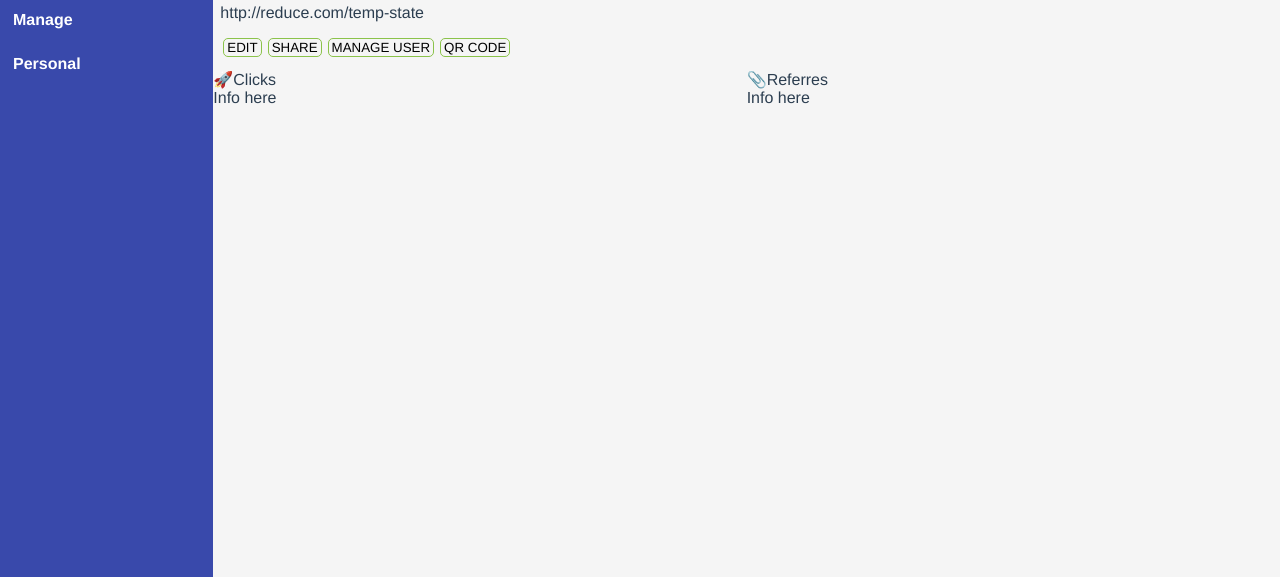
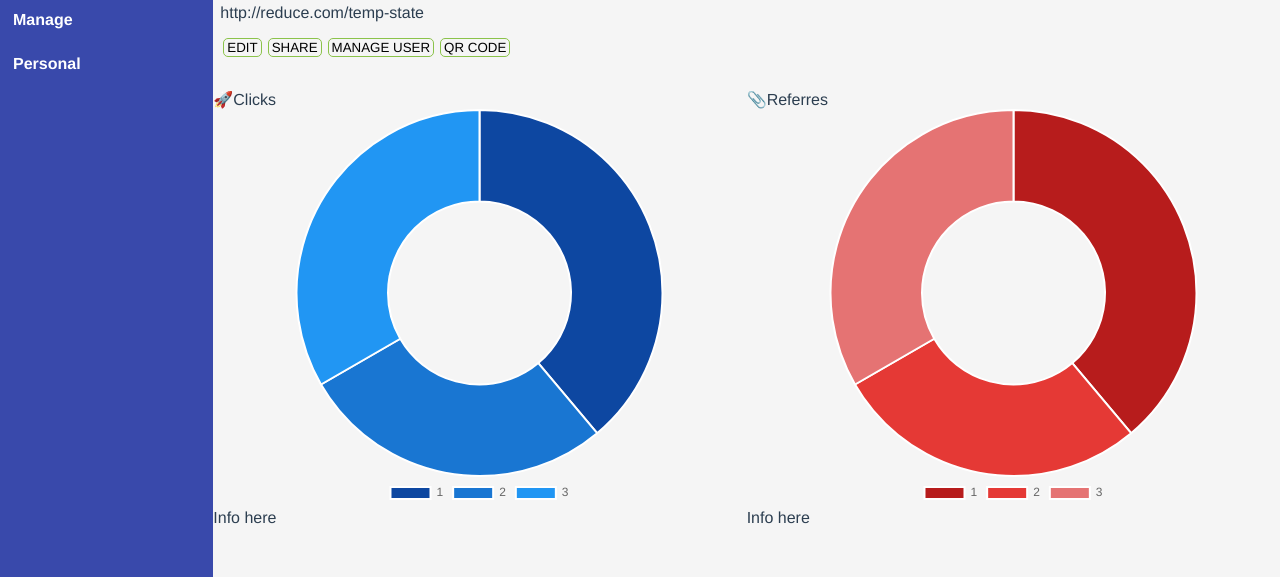
Before and after one commit to micaiah-effiong/url-shortener, a Vue app in the folder public/: page /links in a window 1280 px wide. Shown: the part 153-730 px from the top of the page. Built offline with nearby package versions, Linux system fonts and the light colour scheme.

Commit message:
use click and referres components

```diff
--- a/public/src/components/links-page/links.vue
+++ b/public/src/components/links-page/links.vue
@@ -2,7 +2,7 @@
   <div class="flex">
     <div class="link-dtl">
       <div style="font-size: 12px;">
-        <span> <datetime time="10-25-2020"> Sun Oct 25 2020</datetime></span> |
+        <span> <time datetime="10-25-2020"> Sun Oct 25 2020</time></span> |
         Micaiah Effiong
       </div>
       <div class="gap-t"><h3>The testing link</h3></div>
@@ -17,21 +17,18 @@
         <button class="option-btn">QR CODE</button>
       </div>
     </div>
-    <div class="panel">
-      <div>🚀Clicks</div>
-      <div>Info here</div>
-    </div>
-    <div class="panel">
-      <div>📎Referres</div>
-      <div>Info here</div>
-    </div>
+    <ClicksPanel />
+    <ReferrersPanel />
   </div>
 </template>
 
 <script>
 // import axios from "axios";
+import ClicksPanel from "./clicks-panel";
+import ReferrersPanel from "./referrers-panel";
 export default {
   name: "Links",
+  components: { ClicksPanel, ReferrersPanel },
   data() {
     return {
       links: [
@@ -109,9 +106,10 @@ div.gap-t {
 
 .panel {
   width: 50%;
+  margin-top: 20px;
 }
 
-@media (max-width: 550px) {
+@media (max-width: 768px) {
   .panel {
     width: 100%;
   }
```
